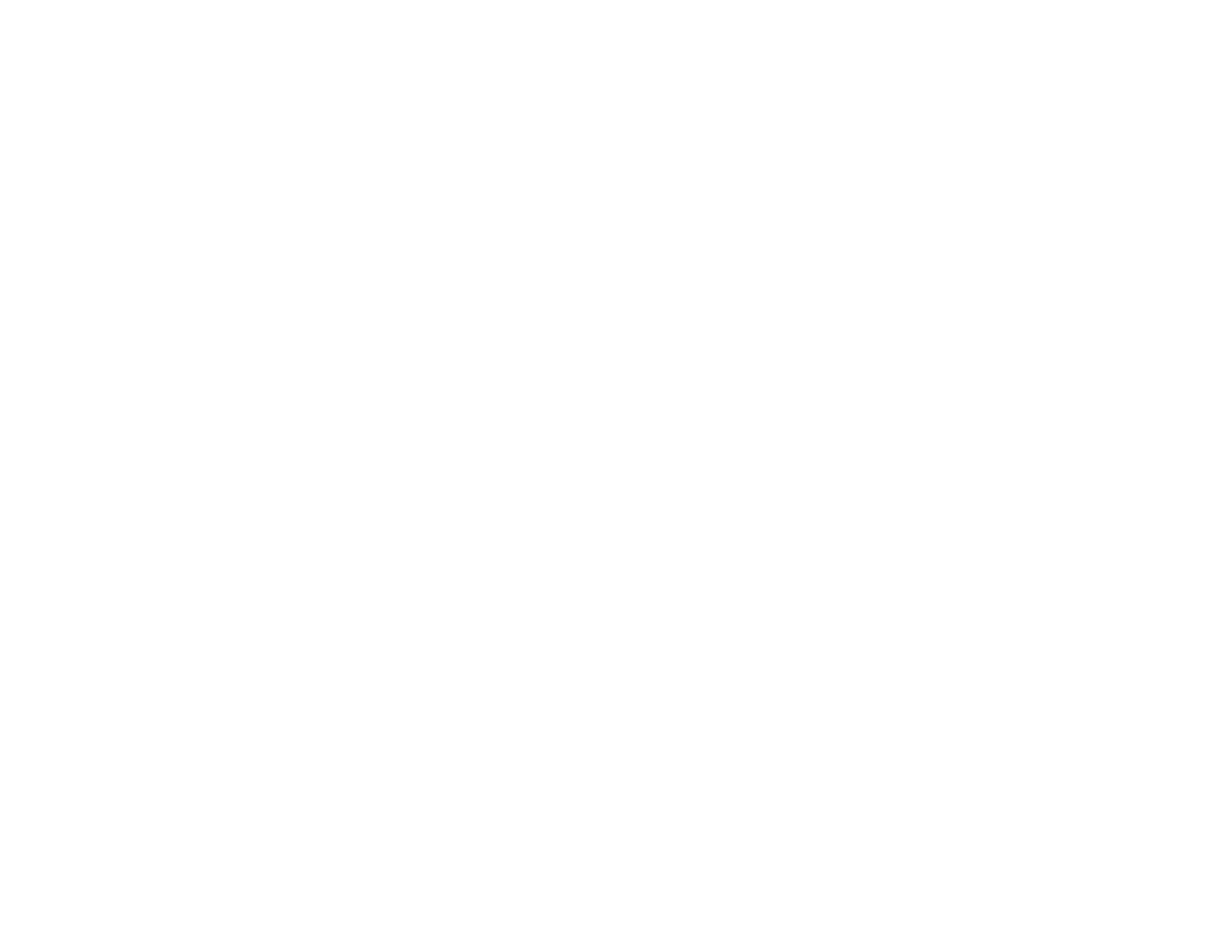
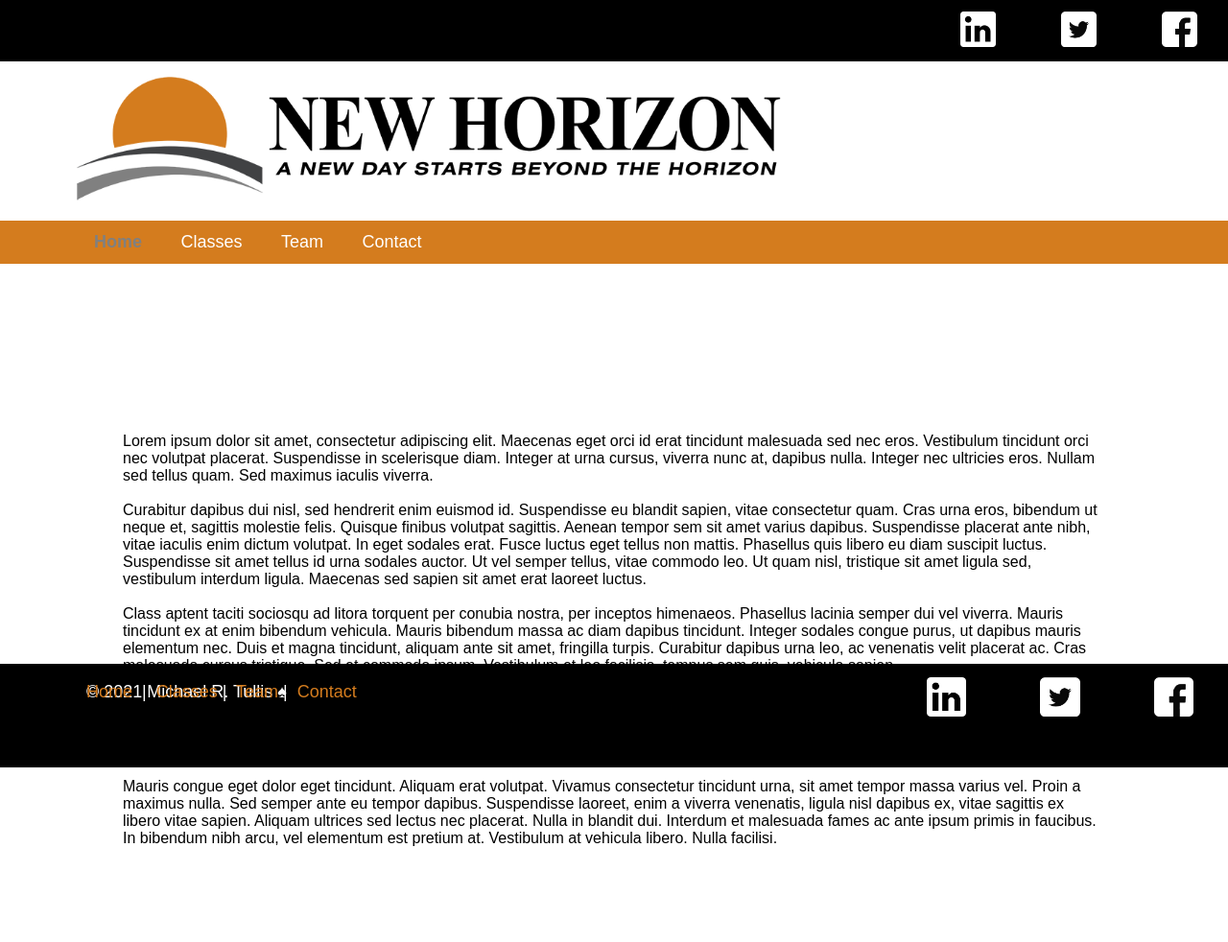
Before and after one commit to miketullis/FED1StudioProject, a plain HTML site: page FED1StudioProject/index.html in a window 1280 px wide. Shown: the whole page at 96% size. Before the commit the page ends 800 px from the top, so only its background shows below. Drawn offline with Linux system fonts and the light colour scheme.

Commit message:
2nd Commit

```diff
--- /dev/null
+++ b/FED1StudioProject/CSS/main.css
@@ -0,0 +1,156 @@
+body {
+    font-family: oswald, Arial, Helvetica, sans-serif;
+    font-size: 16px;
+    margin: 0;
+}
+
+@import url('https://fonts.googleapis.com/css2?family=Fira+Sans&family=Oswald&family=Rubik&display=swap');
+
+
+
+/*
+#d47c1e yellow
+#808080 light gray
+#414244 dark gray
+*/
+
+
+
+
+header {
+    background-color: white;
+}
+
+    header div {
+        background-color: black;
+        height: 4em;
+        margin-bottom: 1em;
+    }
+
+    header img#logo {
+        max-height: 130px;
+        max-width: 80%;
+        padding-left: 5em;
+    }
+
+main {
+    margin: 5em 3em 5em 3em;
+}
+
+section {
+    padding: 5em;
+}
+
+
+/* Footer Styling*/
+footer {
+    background-color: black;
+    color: white;
+    position: fixed;
+    bottom: 0;
+    width: 100%;
+    height: 6em;
+    font-size: 18px;
+}
+
+    footer p {
+        padding-left: 5em;
+        position: absolute;
+        bottom: 50px;
+    }
+
+        footer p#foot a {
+            margin: auto;
+            text-align: center;
+            padding: 0;
+            color: #d47c1e; /*yellow*/
+            text-decoration: none;
+        }
+
+/* Social Media Bar Styling*/
+ul.social {
+    margin: 0;
+    float: right;
+}
+
+.social li {
+    display: inline-block;
+    margin: .75em 2em;
+}
+
+.social img {
+    max-width: 2.3em;
+}
+
+
+
+
+
+
+/* Navigation Styling*/
+a:hover, a:active, a:focus {
+    color: white;
+    opacity: .4;
+}
+
+nav a {
+    font-size: 18px;
+    font-weight: 100;
+    color: white;
+    text-decoration: none;
+}
+
+nav ul {
+    background-color: #d47c1e; /*yellow*/
+    padding-left: 5em;
+}
+
+    nav ul li {
+        display: inline-block;
+        padding: .4em 0;
+    }
+
+        nav ul li a {
+            display: block;
+            padding: .3em 1em;
+        }
+
+nav a.current {
+    color: #808080; /*light gray*/
+   font-weight: bolder;
+}
+
+
+/*Class List Table Styling*/
+table, tr, th, td {
+    border-bottom: 1px solid black;
+    border-collapse: collapse; /*removes duplicate borders*/
+}
+
+table {
+    text-align: center; /*aligns text to center of parent*/
+    margin: auto; /*aligns item to center of parent*/
+}
+
+td, td {
+    padding: 1em 3em 1em 3em;
+}
+
+thead th.tbl-hd1 {
+    color: #d47c1e;
+    font-size: 40px;
+    padding: 0 0 .5em 0;
+}
+
+thead tr.tbl-hd2 {
+    background-color: #d47c1e;
+    font-size: 20px;
+}
+
+tbody tr:nth-child(odd) {
+    background-color: lightgrey;
+}
+
+tbody tr:nth-child(even) {
+    background-color: whitesmoke;
+}
--- a/FED1StudioProject/index.html
+++ b/FED1StudioProject/index.html
@@ -2,9 +2,86 @@
 <html>
 <head>
     <meta charset="utf-8" />
-    <title></title>
+    <meta name="description" content="Home" />
+    <meta name="author" content="Michael R. Tullis" />
+    <meta name="keywords" content="training, education, websites" />
+    <title>New Horizon | Home</title>
+    <link href="CSS/main.css" rel="stylesheet" />
 </head>
 <body>
+    <header>
+        <div>
+            <ul class="social">
+                <li>
+                    <a href="https://www.linkedin.com/learnwithus" target="_blank"><img src="images/ln.png" alt="linkedin logo" /></a>
+                </li>
+                <li>
+                    <a href="https://www.twitter.com/@weteachstuff" target="_blank"><img src="images/ttr.png" alt="twitter logo" /></a>
+                </li>
+                <li>
+                    <a href="https://www.facebook.com/learnwithus" target="_blank"><img src="images/fb.png" alt="facebook logo" /></a>
+                </li>
+            </ul>
+        </div>
 
+        <a href="index.html"><img src="images/nh-logo.png" alt="company logo" title="Company Logo" id="logo" /></a>
+    </header>
+    <nav>
+        <ul>
+            <li>
+                <a href="Index.html" class="current">Home</a>
+            </li>
+            <li>
+                <a href="classes.html">Classes</a>
+            </li>
+            <li>
+                <a href="team.html">Team</a>
+            </li>
+            <li>
+                <a href="contact.html">Contact</a>
+            </li>
+        </ul>
+    </nav>
+
+
+    <!-- TODO Add navigation -->
+    <main>
+           <section>
+               <article>
+                   <p>
+                       Lorem ipsum dolor sit amet, consectetur adipiscing elit. Maecenas eget orci id erat tincidunt malesuada sed nec eros. Vestibulum tincidunt orci nec volutpat placerat. Suspendisse in scelerisque diam. Integer at urna cursus, viverra nunc at, dapibus nulla. Integer nec ultricies eros. Nullam sed tellus quam. Sed maximus iaculis viverra.
+                       <br /><br />
+                       Curabitur dapibus dui nisl, sed hendrerit enim euismod id. Suspendisse eu blandit sapien, vitae consectetur quam. Cras urna eros, bibendum ut neque et, sagittis molestie felis. Quisque finibus volutpat sagittis. Aenean tempor sem sit amet varius dapibus. Suspendisse placerat ante nibh, vitae iaculis enim dictum volutpat. In eget sodales erat. Fusce luctus eget tellus non mattis. Phasellus quis libero eu diam suscipit luctus. Suspendisse sit amet tellus id urna sodales auctor. Ut vel semper tellus, vitae commodo leo. Ut quam nisl, tristique sit amet ligula sed, vestibulum interdum ligula. Maecenas sed sapien sit amet erat laoreet luctus.
+                       <br /><br />
+                       Class aptent taciti sociosqu ad litora torquent per conubia nostra, per inceptos himenaeos. Phasellus lacinia semper dui vel viverra. Mauris tincidunt ex at enim bibendum vehicula. Mauris bibendum massa ac diam dapibus tincidunt. Integer sodales congue purus, ut dapibus mauris elementum nec. Duis et magna tincidunt, aliquam ante sit amet, fringilla turpis. Curabitur dapibus urna leo, ac venenatis velit placerat ac. Cras malesuada cursus tristique. Sed et commodo ipsum. Vestibulum et leo facilisis, tempus sem quis, vehicula sapien.
+                       <br /><br />
+                       In ac ante id nisl scelerisque euismod. Curabitur sit amet ultrices orci. Praesent lobortis lorem vitae arcu blandit auctor. Pellentesque orci turpis, interdum non est nec, vulputate tempus orci. Mauris egestas a nulla posuere scelerisque. Aliquam erat volutpat. Etiam id dignissim nisi. Donec dignissim, lacus vitae varius efficitur, est erat congue libero, vitae finibus turpis orci ut enim. Nulla a purus vulputate, aliquam nisi non, sodales felis. In nulla augue, euismod at arcu vitae, semper tempor diam. In suscipit gravida nisi, eu lacinia orci finibus ut.
+                       <br /><br />
+                       Mauris congue eget dolor eget tincidunt. Aliquam erat volutpat. Vivamus consectetur tincidunt urna, sit amet tempor massa varius vel. Proin a maximus nulla. Sed semper ante eu tempor dapibus. Suspendisse laoreet, enim a viverra venenatis, ligula nisl dapibus ex, vitae sagittis ex libero vitae sapien. Aliquam ultrices sed lectus nec placerat. Nulla in blandit dui. Interdum et malesuada fames ac ante ipsum primis in faucibus. In bibendum nibh arcu, vel elementum est pretium at. Vestibulum at vehicula libero. Nulla facilisi.
+                   </p>
+               </article>
+            </section>
+     </main>
+    <footer>
+        <ul class="social">
+            <li>
+                <a href="https://www.linkedin.com/learnwithus" target="_blank"><img src="images/ln.png" alt="linkedin logo" /></a>
+            </li>
+            <li>
+                <a href="https://www.twitter.com/@weteachstuff" target="_blank"><img src="images/ttr.png" alt="twitter logo" /></a>
+            </li>
+            <li>
+                <a href="https://www.facebook.com/learnwithus" target="_blank"><img src="images/fb.png" alt="facebook logo" /></a>
+            </li>
+        </ul>
+        <p>&copy; 2021 Michael R. Tullis &spades;</p>
+
+        <p id="foot">
+            <a href="Index.html" class="current">Home</a> &nbsp;|&nbsp;
+            <a href="classes.html">Classes</a>&nbsp;|&nbsp;
+            <a href="team.html">Team</a>&nbsp;|&nbsp;
+            <a href="contact.html">Contact</a>
+        </p>
+    </footer>
 </body>
 </html>
```
Also changed, not shown: FED1StudioProject/classes.html (added, +112 -0 lines), FED1StudioProject/contact.html (added, +86 -0 lines), FED1StudioProject/team.html (added, +89 -0 lines), FED1StudioProject/images/fb.png (added), FED1StudioProject/images/ig.png (added), FED1StudioProject/images/ln.png (added), FED1StudioProject/images/logo.png (added), FED1StudioProject/images/nh-logo.png (added), FED1StudioProject/images/ttr.png (added), 1 other file.
